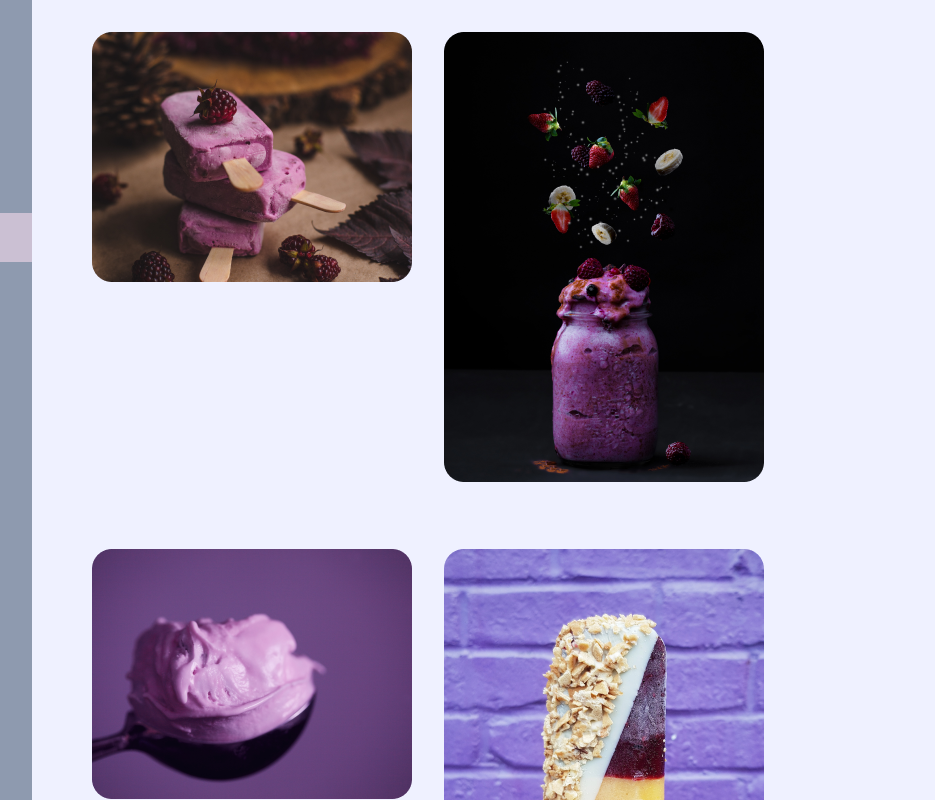
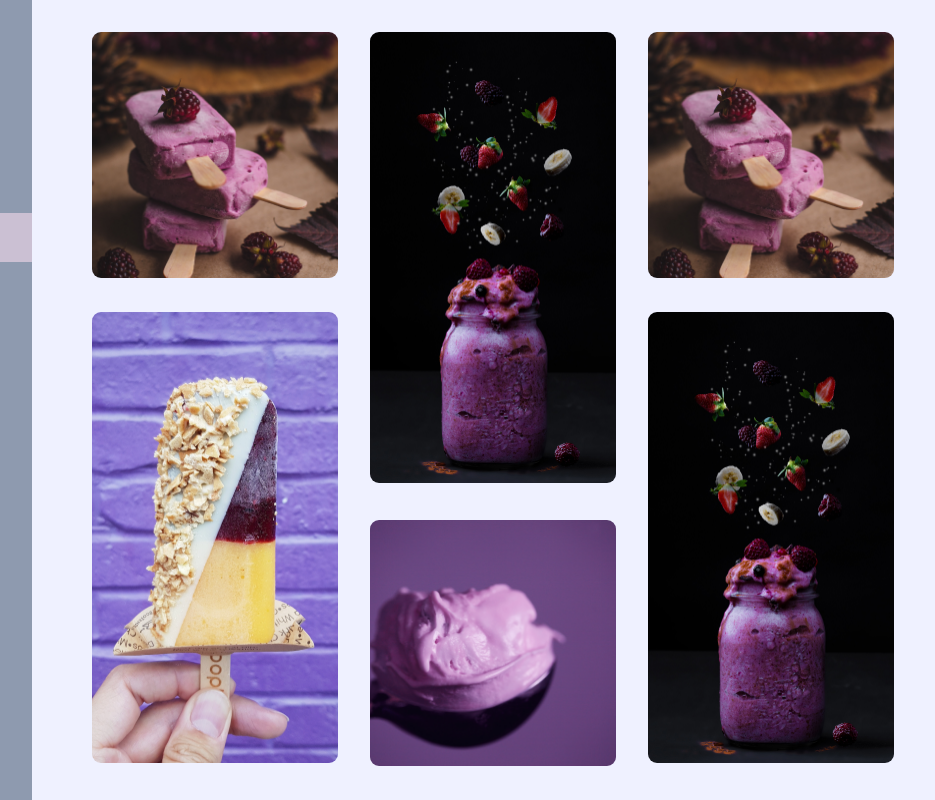
Before and after one commit to nmainoi/Sorvetes, a plain HTML site: page index.html in a window 1280 px wide. Shown: the top 800 px of the page, 345-1280 px from the left. Drawn offline with Linux system fonts and the light colour scheme; a web font is replaced by a local one.

Commit message:
fix-grid-behavior

```diff
--- a/index.html
+++ b/index.html
@@ -8,7 +8,7 @@
   <meta http-equiv="X-UA-Compatible" content="IE=edge">
   <meta name="viewport" content="width=device-width, initial-scale=1.0">
   <title>Space Cream</title>
-  <link href="https://fonts.googleapis.com/css2?family=Palanquin&family=Staatliches&display=swap" rel="stylesheet">
+  <link href="https://fonts.googleapis.com/css2?family=Open+Sans:wght@400;700&family=Palanquin&family=Staatliches&display=swap" rel="stylesheet">
   <link rel="stylesheet" href="style.css">
 </head>
 
@@ -42,7 +42,17 @@
         <img src="images/sorvete4.png" alt="">
         <h2>Picolés</h2>
       </div>
-
+      <div class="img-grid">
+        <img src="images/sorvete1.png" alt="">
+        <h2>Paletas</h2>
+      </div>
+      <div class="img-grid">
+        <img src="images/sorvete2.png" alt="">
+        <h2>Shakes</h2>
+      </div>
+      <!-- <footer>
+        fale concosco no instagram <strong>@space_cream</strong>
+      </footer> -->
     </main>
 
 </body>
--- a/style.css
+++ b/style.css
@@ -5,11 +5,12 @@
 }
 :root {
   font-size: 62.5%;
+  --grid-height: auto;
 }
 body {
   font-family: "Staatliches";
   font-style: normal;
-background: #EFF1FF;
+  background: #eff1ff;
 }
 header {
   padding-top: 3.2rem;
@@ -22,7 +23,7 @@ header img {
   animation-name: topdown;
   animation-duration: 3000ms;
 }
- img {
+img {
   margin-bottom: 3.2rem;
 }
 .header-text {
@@ -68,47 +69,13 @@ header p {
   text-align: center;
 
   color: #23053a;
-  background: #EFF1FF;
-}
-@media(min-width: 768px){
-  header{
-    max-width: 37.7rem;
-    height: 100vh;
-  }
-body{
-  display: flex;
-}
-header p{
-  background: #8e9aaf;
-  color: #ffffff;
-}
-.img-grid h2{
-opacity: 0;
-}
-main{
-  grid-template-areas: "A B" "C D";
+  background: #eff1ff;
 }
 
-.img-grid{
-  height: 3.2rem;
-}
-/* main div:nth-child(1){
-  grid-area: A;
-}
-main div:nth-child(2){
-  grid-area: B;
-}
-main div:nth-child(3){
-  grid-area: D;
-}
-main div:nth-child(4){
-  grid-area: C;
-} */
-}
 .img-grid {
   position: relative;
   width: 100%;
-  height: 100%;
+  height: var(--grid-height);
   transition: all 200ms;
 }
 .img-grid img {
@@ -135,43 +102,134 @@ main div:nth-child(4){
   top: 1.6rem;
   right: 1.6rem;
 }
-.img-grid:hover{
+.img-grid:hover {
   transform: scale(1.1);
   opacity: 0.91;
 }
-
-
-@keyframes rightLeft{
-0%{
-  transform: translateX(-10rem);
-}
-100%{
-  transform: translateX(0);
-}
+footer {
+  opacity: 0;
+  }
+@keyframes rightLeft {
+  0% {
+    transform: translateX(-10rem);
+  }
+  100% {
+    transform: translateX(0);
+  }
 }
 
-@keyframes topdown{
-
-  0%{
+@keyframes topdown {
+  0% {
     opacity: 0;
     transform: translateY(-10rem);
   }
 
-  100%{
+  100% {
     opacity: 1;
     transform: translateY(0);
   }
 }
 
-@keyframes downtop{
-
-  0%{
+@keyframes downtop {
+  0% {
     opacity: 0;
     transform: translateY(15rem);
   }
 
-  100%{
+  100% {
     opacity: 1;
     transform: translateY(0);
   }
 }
+@media(min-width:760px){
+  :root {
+    --grid-height: auto;
+  }
+  header {
+    max-width: 37.7rem;
+    height: 100vh;
+  }
+  body {
+    display: flex;
+  }
+  header p {
+    background: #8e9aaf;
+    color: #ffffff;
+  }
+  .img-grid h2 {
+    opacity: 0;
+  }
+  .img-grid img{
+    margin: 0;
+    height: 99%;
+     border-radius: 9px;
+  }
+  main{
+    position: relative;
+    max-height: 60rem;
+    grid-template-areas: "A B";
+  }
+  main div:nth-child(5){
+    height: 0;
+    width:  0;
+   opacity: 0;
+  }
+  main div:nth-child(6){
+    height: 0;
+    width:  0;
+   opacity: 0;
+  }
+
+  /* footer {
+    opacity: 1;
+    position: absolute;
+    font-family: 'Open Sans';
+    font-style: normal;
+    font-weight: 400;
+    font-size: 1.4rem;
+    line-height: 2.8rem;
+
+display: flex;
+align-items: center;
+justify-content: center;
+  color: #4A4E69;
+  bottom: -4rem;
+  width: 100%;
+  max-width: 100rem;
+    } */
+}
+@media (min-width: 1050px) {
+
+  main {
+    max-height: 82rem;
+
+    grid-template-areas: "A B C"
+                         "D B F"
+                         "D E F";
+                        gap: 3.2rem;
+  }
+  main div:nth-child(1){
+    grid-area: A;
+  }
+  main div:nth-child(2){
+    grid-area: B;
+  }
+  main div:nth-child(5){
+    grid-area: C;
+    opacity: 1;
+    height: auto;
+    width: auto;
+  }
+  main div:nth-child(4){
+    grid-area: D;
+  }
+  main div:nth-child(3){
+    grid-area: E;
+  }
+  main div:nth-child(6){
+    grid-area: F;
+    opacity: 1;
+    height: auto;
+    width: auto;
+  }
+}
```
